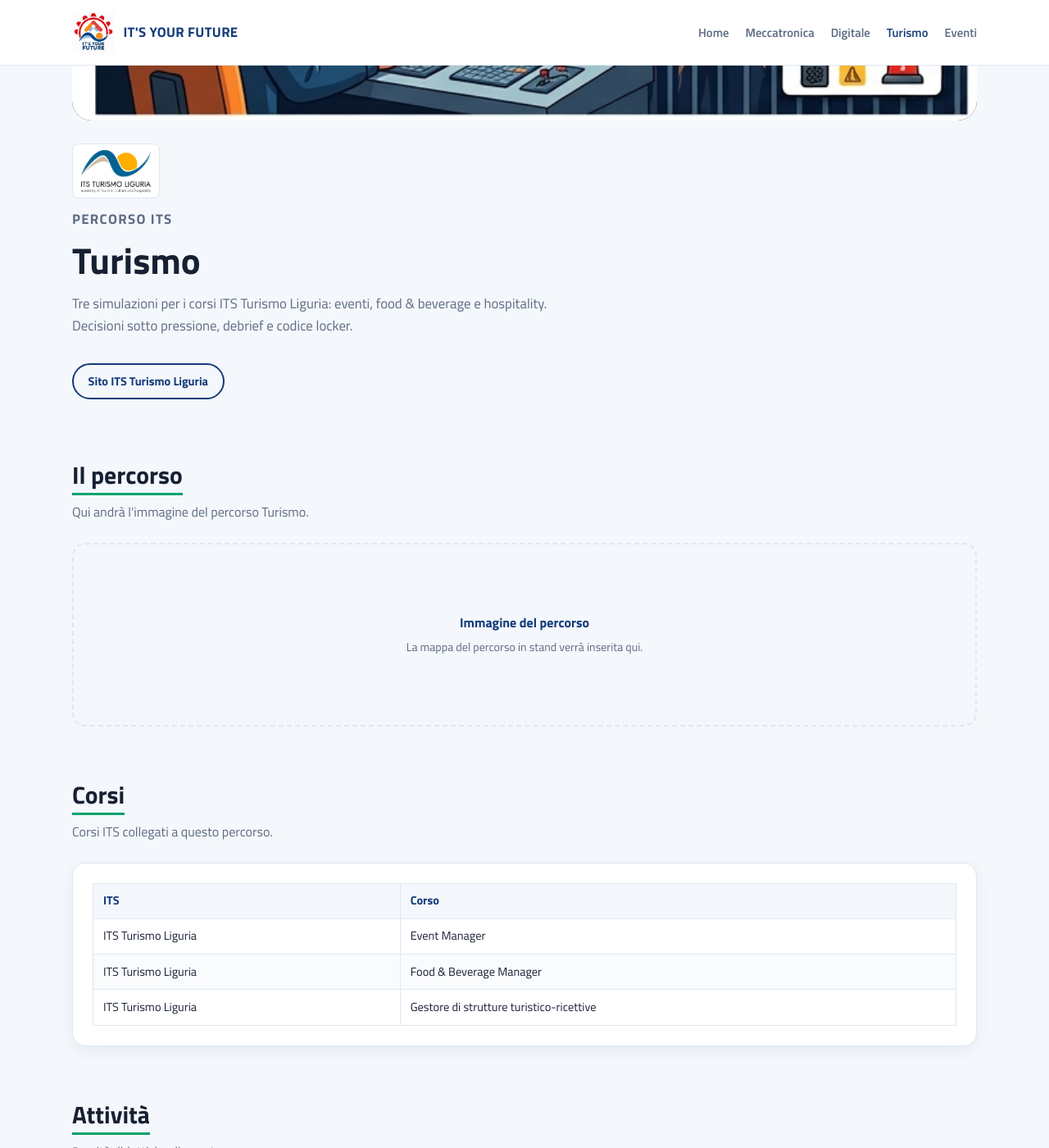
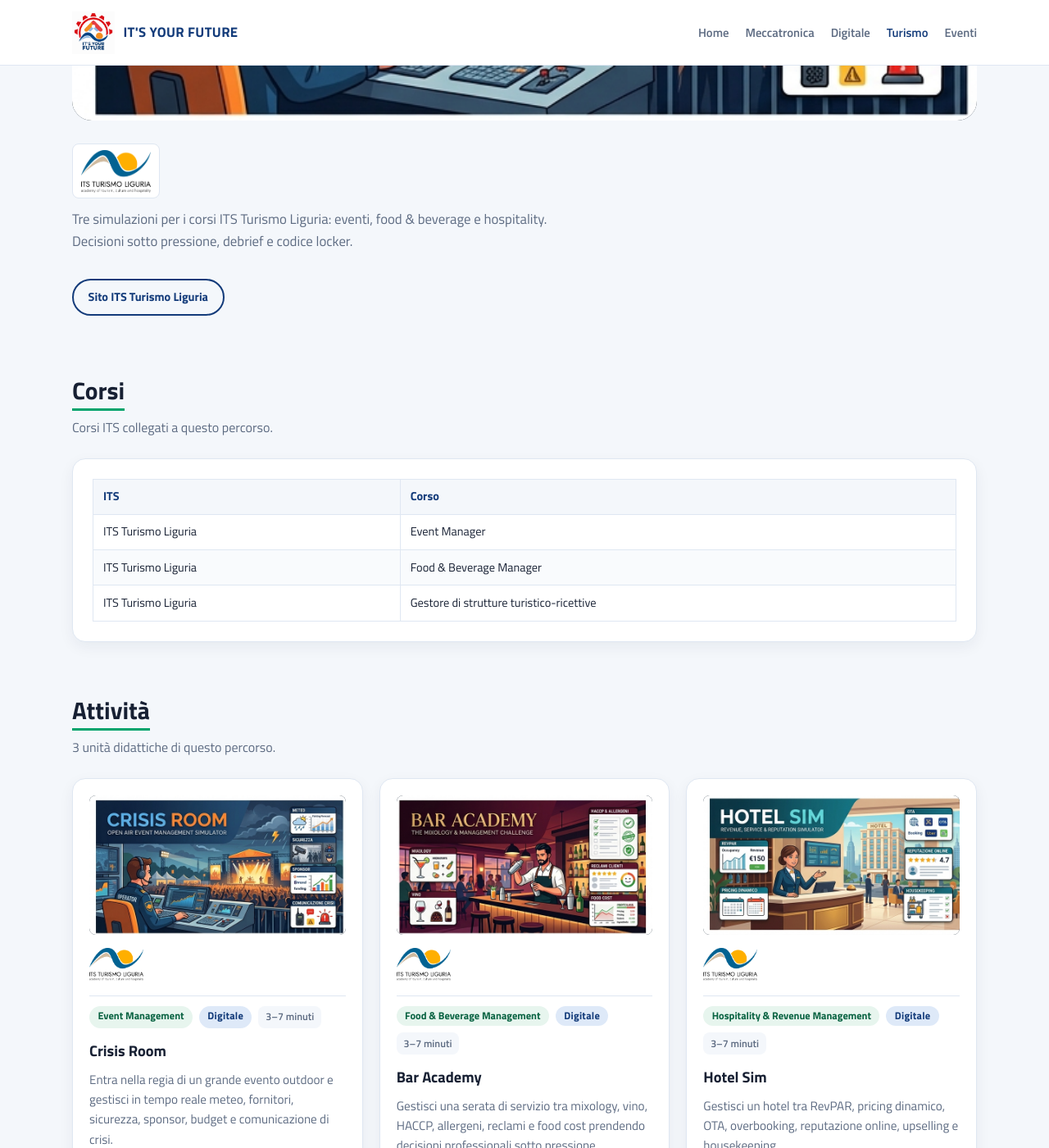
Before and after one commit to vongomben/its-your-future, a Jekyll site: the page built from turismo.md, in a window 1280 px wide and 1400 px high, scrolled down 559 px. Shown: the whole window at 82% size. Built offline with Jekyll 4.4.1, drawn with Linux system fonts in a browser that asks for light colours.

Commit message:
Drop the landing title and empty path box when a hero image is already present.
Co-authored-by: Cursor <cursoragent@cursor.com>

```diff
--- a/_layouts/percorso.html
+++ b/_layouts/percorso.html
@@ -23,18 +23,22 @@ layout: default
     <div class="iyf-landing__brand">
       {% include logo-categoria.html gruppo=page.gruppo size="md" %}
     </div>
+    {% if info.landing_img %}
+    <h1 class="visually-hidden">{{ info.titolo }}</h1>
+    {% else %}
     <p class="iyf-kicker iyf-kicker--dark">{{ info.kicker }}</p>
     <h1>{{ info.titolo }}</h1>
+    {% endif %}
     <p>{{ info.intro }}</p>
     {% if info.contatti_url %}
     <a class="iyf-btn iyf-btn--outline" href="{{ info.contatti_url }}" target="_blank" rel="noopener">Sito {{ info.nome }}</a>
     {% endif %}
   </header>
 
+  {% if info.percorso_img and info.percorso_img != "" %}
   <section class="iyf-section" id="percorso">
     <h2>Il percorso</h2>
     <p class="iyf-section-desc">{{ info.percorso_didascalia }}</p>
-    {% if info.percorso_img and info.percorso_img != "" %}
     <figure class="iyf-landing__percorso">
       <img
         src="{{ info.percorso_img | relative_url }}"
@@ -45,13 +49,8 @@ layout: default
       >
       <figcaption>{{ info.percorso_didascalia }}</figcaption>
     </figure>
-    {% else %}
-    <div class="iyf-landing__percorso iyf-landing__percorso--empty" role="img" aria-label="{{ info.percorso_alt }}">
-      <p>Immagine del percorso</p>
-      <p class="iyf-landing__percorso-hint">La mappa del percorso in stand verrà inserita qui.</p>
-    </div>
-    {% endif %}
   </section>
+  {% endif %}
 
   {% if corsi.size > 0 %}
   <section class="iyf-section" id="corsi">
--- a/_sass/_base.scss
+++ b/_sass/_base.scss
@@ -41,6 +41,18 @@ p {
   margin: 0 0 1rem;
 }
 
+.visually-hidden {
+  position: absolute;
+  width: 1px;
+  height: 1px;
+  padding: 0;
+  margin: -1px;
+  overflow: hidden;
+  clip: rect(0, 0, 0, 0);
+  white-space: nowrap;
+  border: 0;
+}
+
 code {
   font-size: 0.9em;
   background: $soft;
```
